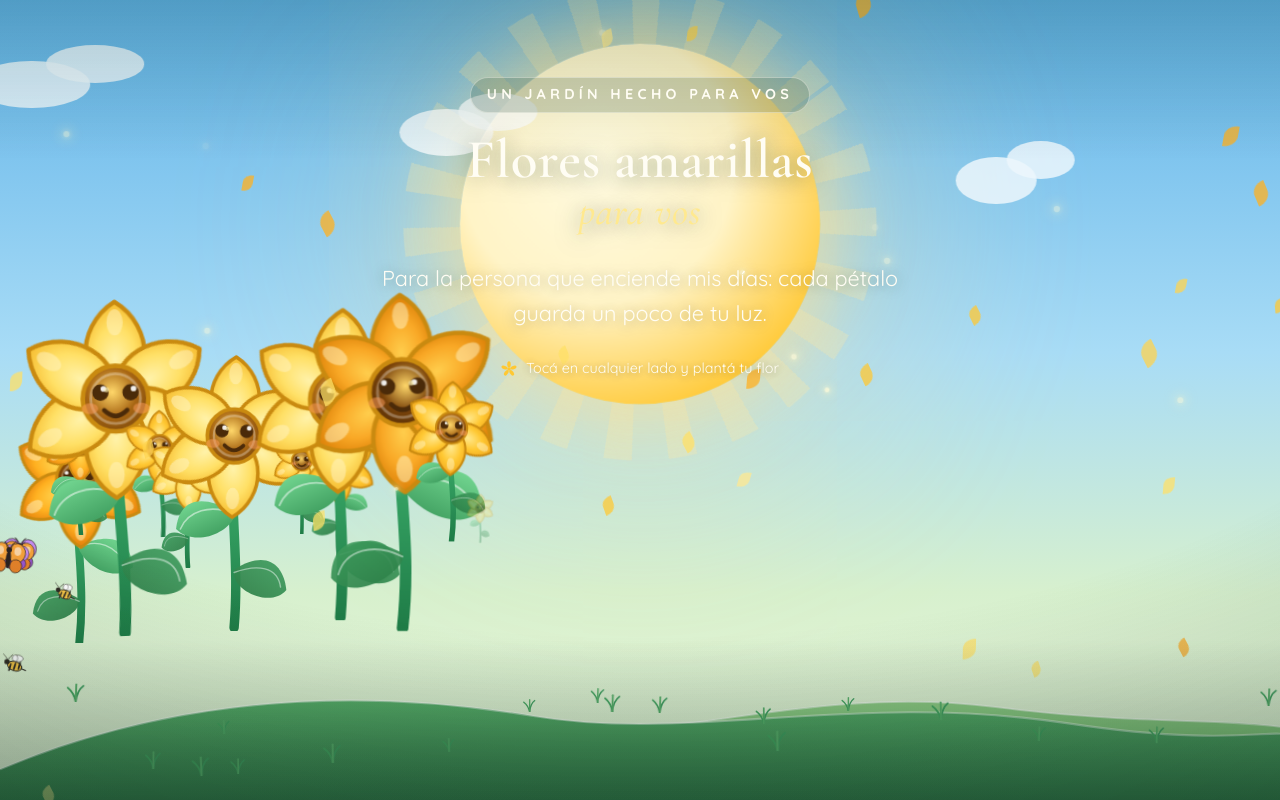
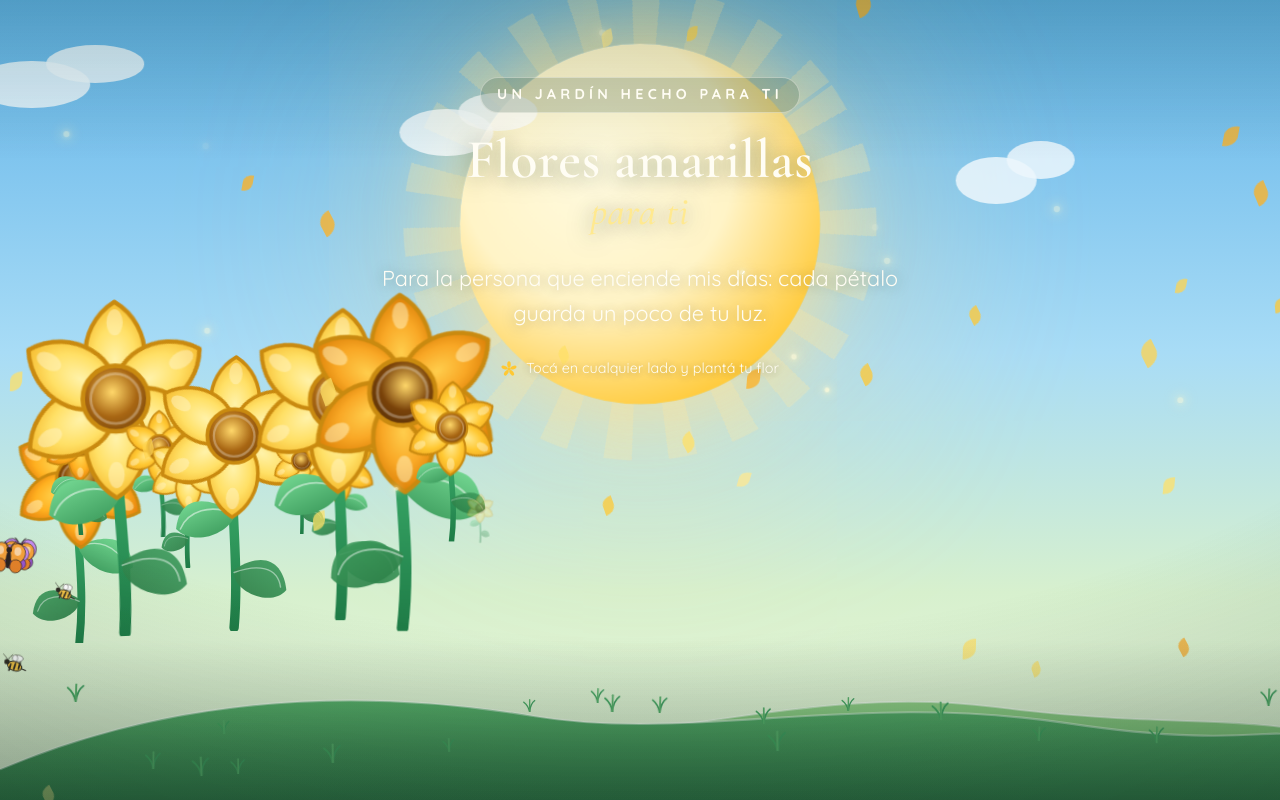
Before and after one commit to Blade7z/Flores, a React (Vite) app: page / in a window 1280 px wide. Both pictures are taken after a click on the button "Ábreme". Built offline with nearby package versions, Linux system fonts and the light colour scheme.

Commit message:
fix: quitar caritas de flores, brillo del boton y contador; 'para vos' -> 'para ti'

```diff
--- a/src/App.tsx
+++ b/src/App.tsx
@@ -114,23 +114,18 @@ function App() {
       {opened && (
         <div className="overlay">
           <div className="overlay__inner">
-            <span className="eyebrow">Un jardín hecho para vos</span>
+<span className="eyebrow">Un jardín hecho para ti</span>
             <h1 className="title">
               Flores amarillas
-              <span className="title-em">para vos</span>
+              <span className="title-em">para ti</span>
             </h1>
             <p className="verse">
               Para la persona que enciende mis días: cada pétalo guarda un poco de tu luz.
             </p>
-            <span className="hint">
+<span className="hint">
               <FlowerIcon />
               Tocá en cualquier lado y plantá tu flor
             </span>
-            {grown.length >= 3 && (
-              <span className="counter">
-                Tu jardín tiene {grown.length} {grown.length === 1 ? 'flor' : 'flores'}
-              </span>
-            )}
           </div>
         </div>
       )}
--- a/src/components/Flower.tsx
+++ b/src/components/Flower.tsx
@@ -99,32 +99,6 @@ export function Flower({
         {/* Disco central */}
         <circle cx="60" cy="60" r="18.5" fill={`url(#core-${vi})`} stroke="#c98a10" strokeWidth="2.6" />
         <circle cx="60" cy="60" r="14" fill="none" stroke="rgba(255,255,255,0.3)" strokeWidth="1.6" />
-
-        {/* Ojos con parpadeo */}
-        <g className="fl-blink" style={{ ['--blk' as string]: '0.4s' }}>
-          <circle cx="51.5" cy="56.5" r="4.6" fill="#4a2a09" />
-          <circle cx="53.2" cy="54.4" r="1.6" fill="#fff" opacity="0.92" />
-        </g>
-        <g className="fl-blink" style={{ ['--blk' as string]: '0.4s' }}>
-          <circle cx="68.5" cy="56.5" r="4.6" fill="#4a2a09" />
-          <circle cx="70.2" cy="54.4" r="1.6" fill="#fff" opacity="0.92" />
-        </g>
-
-        {/* Mejillas */}
-        <ellipse cx="45.5" cy="65.5" rx="4.6" ry="3.1" fill="#ff9d5c" opacity="0.5" />
-        <ellipse cx="74.5" cy="65.5" rx="4.6" ry="3.1" fill="#ff9d5c" opacity="0.5" />
-
-        {/* Sonrisa */}
-        <path
-          d="M53.5 66.5 Q60 73 66.5 66.5"
-          stroke="#4a2a09"
-          strokeWidth="2.6"
-          strokeLinecap="round"
-          fill="none"
-        />
-
-        {/* Destello de luz */}
-        <circle cx="55" cy="55" r="1.4" fill="rgba(255,241,176,0.7)" />
       </g>
     </svg>
   );
--- a/src/index.css
+++ b/src/index.css
@@ -318,19 +318,6 @@ body {
   50% { transform: scale(1.04); }
 }
 
-/* Ojos que parpadean de vez en cuando */
-.fl-blink {
-  transform-box: fill-box;
-  transform-origin: 50% 50%;
-  animation: fl-blink 4.6s var(--ease-sway) var(--blk, 0s) infinite;
-}
-
-@keyframes fl-blink {
-  0%, 90.5%, 100% { transform: scaleY(1); }
-  93.5% { transform: scaleY(0.12); }
-  96.5% { transform: scaleY(1); }
-}
-
 /* GRASS TUFTS ------------------------------------------- */
 .tufts {
   position: fixed;
@@ -608,26 +595,6 @@ body {
     filter var(--dur-fast);
 }
 
-.cta::after {
-  content: "";
-  position: absolute;
-  inset: 0;
-  border-radius: inherit;
-  background: conic-gradient(
-    from 0deg,
-    transparent 0%,
-    rgba(255, 255, 255, 0.55) 12%,
-    transparent 26%
-  );
-  animation: shine 3.4s linear infinite;
-  mix-blend-mode: overlay;
-  pointer-events: none;
-}
-
-@keyframes shine {
-  to { transform: rotate(360deg); }
-}
-
 .cta:hover {
   transform: translateY(-2px) scale(1.03);
   filter: brightness(1.06);
@@ -677,23 +644,6 @@ body {
   width: 16px;
   height: 16px;
   fill: var(--gold);
-}
-
-.counter {
-  margin: var(--space-s) auto 0;
-  display: inline-flex;
-  align-items: center;
-  gap: 0.4rem;
-  padding: 0.3rem 0.85rem;
-  border-radius: var(--radius);
-  border: 1px solid rgba(255, 253, 244, 0.4);
-  background: rgba(20, 60, 40, 0.2);
-  color: var(--ink);
-  font-size: var(--step--1);
-  font-weight: 600;
-  backdrop-filter: blur(6px);
-  -webkit-backdrop-filter: blur(6px);
-  animation: fade-up 0.8s var(--ease-spring) both;
 }
 
 /* CURTAIN (entrance) ------------------------------------ */
```
